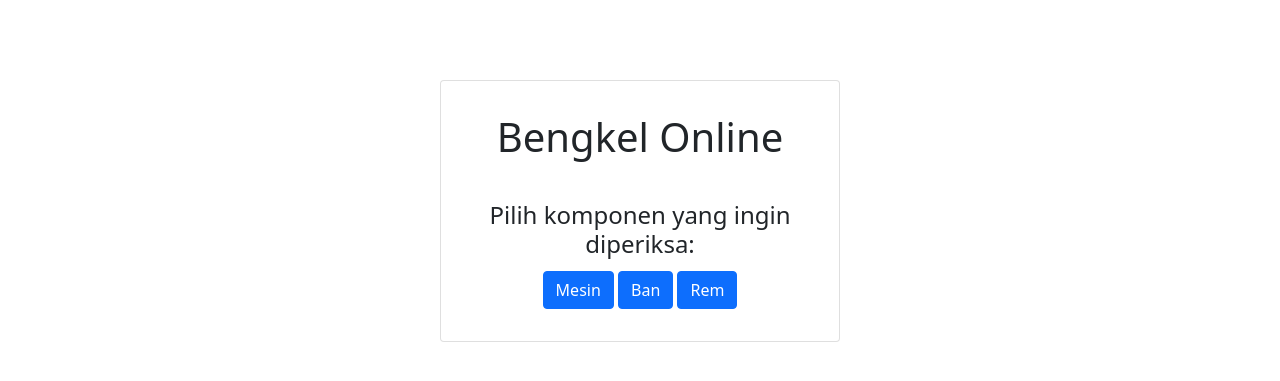
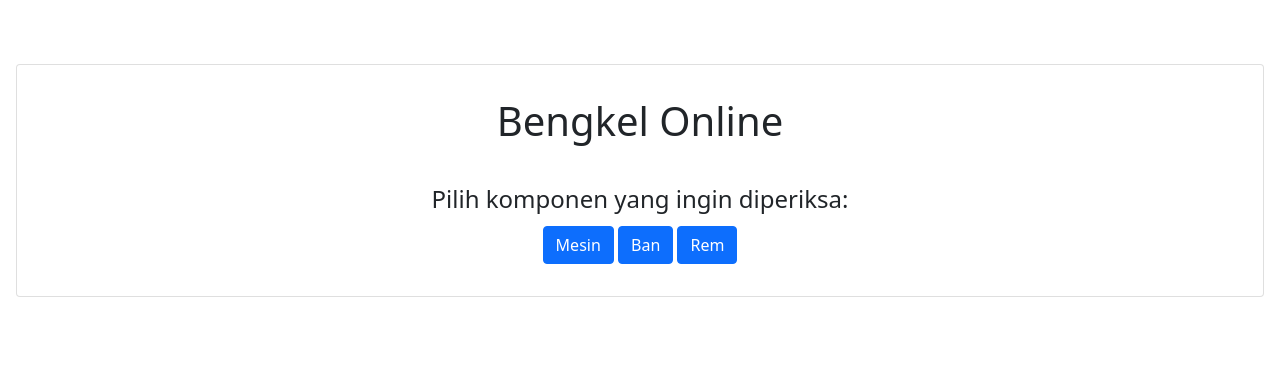
Before and after one commit to fakhrinail/II4042_ExpertSystem, a Flask app: page / in a window 1280 px wide. Shown: the top 381 px of the page. Run offline with Flask 2, Linux system fonts and the light colour scheme.

Commit message:
revisi halaman 1, 2, dan 3

```diff
--- a/static/stylesheets/conclusion.css
+++ b/static/stylesheets/conclusion.css
@@ -1,5 +1,5 @@
 .card1 {
-    margin: 2rem 30rem;
+    margin: 4rem 1rem;
     float: none;
     margin-bottom: 10px;
     padding: 2rem 0.4rem 0.4rem 0.4rem;
--- a/static/stylesheets/expert_system.css
+++ b/static/stylesheets/expert_system.css
@@ -1,5 +1,5 @@
 .card1 {
-    margin: 2rem 30rem;
+    margin: 4rem 1rem;
     float: none;
     margin-bottom: 10px;
     padding: 2rem 0.4rem 0.4rem 0.4rem;
@@ -12,7 +12,3 @@
 .question{
     margin-bottom: 2em;
 }
-
-body{
-    background-color: blue;
-}
--- a/static/stylesheets/index.css
+++ b/static/stylesheets/index.css
@@ -1,5 +1,5 @@
 .card {
-    margin: 5rem auto;
+    margin: 4rem 1rem;
     float: none;
     margin-bottom: 10px;
     padding: 2rem 0;
--- a/templates/index.html
+++ b/templates/index.html
@@ -12,10 +12,10 @@
 </head>
 
 <body>
-  <div class="card" style="width: 25rem;">
+  <div class="card">
     <h1 class="text-center judul">Bengkel Online</h1>
     <div>
-      <h4 class="text-center instruksi-memilih">Pilih komponen yang ingin diperiksa:</h2>
+      <h4 class="text-center instruksi-memilih">Pilih komponen yang ingin diperiksa:</h4>
         <div class='text-center'>
           <a class="btn btn-primary" href="/questions/machine">Mesin</a>
           <a class="btn btn-primary" href="/questions/tire">Ban</a>
```
